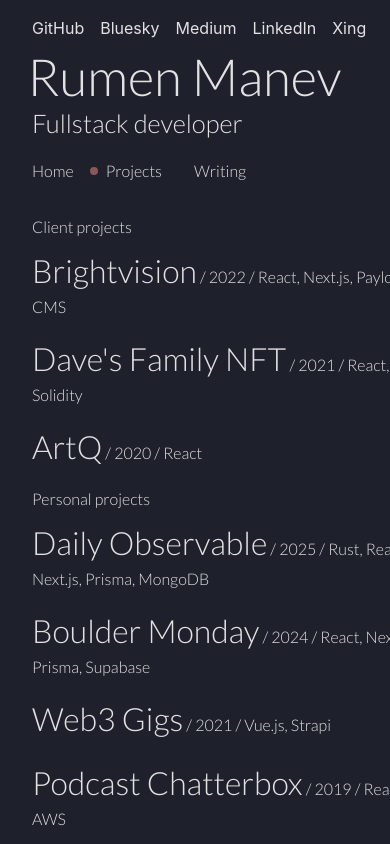
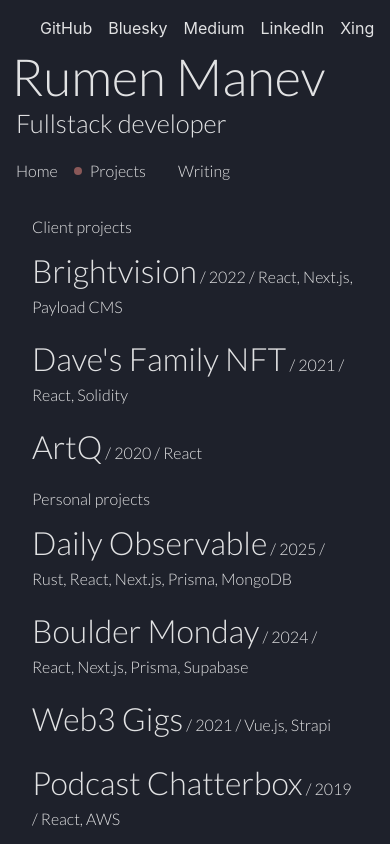
Before and after one commit to rum-n/rmanev9, a React (Vite) app: page / in a window 390 px wide. Both pictures are taken after a click on the item "Projects". Shown: the top 844 px of the page. Built offline with nearby package versions, Linux system fonts and the light colour scheme.

Commit message:
fix responsiveness issue

```diff
--- a/src/components/Layout/index.tsx
+++ b/src/components/Layout/index.tsx
@@ -13,6 +13,10 @@ const LayoutContainer = styled.div`
   display: flex;
   justify-content: center;
   padding: 2rem;
+
+  @media (max-width: 768px) {
+    padding: 1rem;
+  }
 `;
 
 const LinksBox = styled.div`
@@ -46,7 +50,6 @@ const MobileLinksWrapper = styled.ul`
   flex-direction: row;
   gap: 1rem;
   list-style: none;
-  margin-left: -0.5rem;
 `;
 
 interface Links {
--- a/src/index.css
+++ b/src/index.css
@@ -30,6 +30,12 @@ body {
   min-height: 100vh;
   width: 100%;
   overflow-x: hidden;
+  padding: 0;
+  box-sizing: border-box;
+}
+
+* {
+  box-sizing: border-box;
 }
 
 h1 {
--- a/src/pages/Home.tsx
+++ b/src/pages/Home.tsx
@@ -5,14 +5,17 @@ import { NavMenu } from "../components/NavMenu";
 const TitleBox = styled.div`
   font-family: "Lato", sans-serif;
   width: 600px;
+  max-width: 100%;
+  padding: 0 1rem;
 
   @media (max-width: 768px) {
     width: 100%;
+    padding: 0;
+    margin-top: 1rem;
   }
 `;
 
-const SummaryWrapper = styled.div`
-  margin-top: 2rem;
+const SummaryWrapper = styled.div`  margin-top: 2rem;
 `;
 
 export const Home = () => {
--- a/src/pages/Projects.tsx
+++ b/src/pages/Projects.tsx
@@ -6,9 +6,13 @@ import { useState } from "react";
 const TitleBox = styled.div`
   font-family: "Lato", sans-serif;
   width: 600px;
+  max-width: 100%;
+  padding: 0 1rem;
 
   @media (max-width: 768px) {
     width: 100%;
+    padding: 0;
+    margin-top: 1rem;
   }
 `;
 
@@ -22,9 +26,12 @@ const ProjectsWrapper = styled.ul`
   height: 500px;
   overflow-y: auto;
   scrollbar-color: #8a5858 #000000;
+  max-width: 100%;
 
   @media (max-width: 768px) {
     height: 100%;
+    -webkit-overflow-scrolling: touch;
+    padding: 0 1rem;
   }
 `;
 
@@ -32,6 +39,15 @@ const ProjectLine = styled.li`
   cursor: pointer;
   transition: 0.2s ease-in-out;
   margin-bottom: 0.5rem;
+  word-wrap: break-word;
+
+  span {
+    font-size: 2rem;
+
+    @media (max-width: 768px) {
+      font-size: 1.5rem;
+    }
+  }
 
   &:hover {
     color: #777;
--- a/src/pages/Writing.tsx
+++ b/src/pages/Writing.tsx
@@ -8,9 +8,13 @@ import { useState } from "react";
 const TitleBox = styled.div`
   font-family: "Lato", sans-serif;
   width: 600px;
+  max-width: 100%;
+  padding: 0 1rem;
 
   @media (max-width: 768px) {
     width: 100%;
+    padding: 0;
+    margin-top: 1rem;
   }
 `;
 
```
